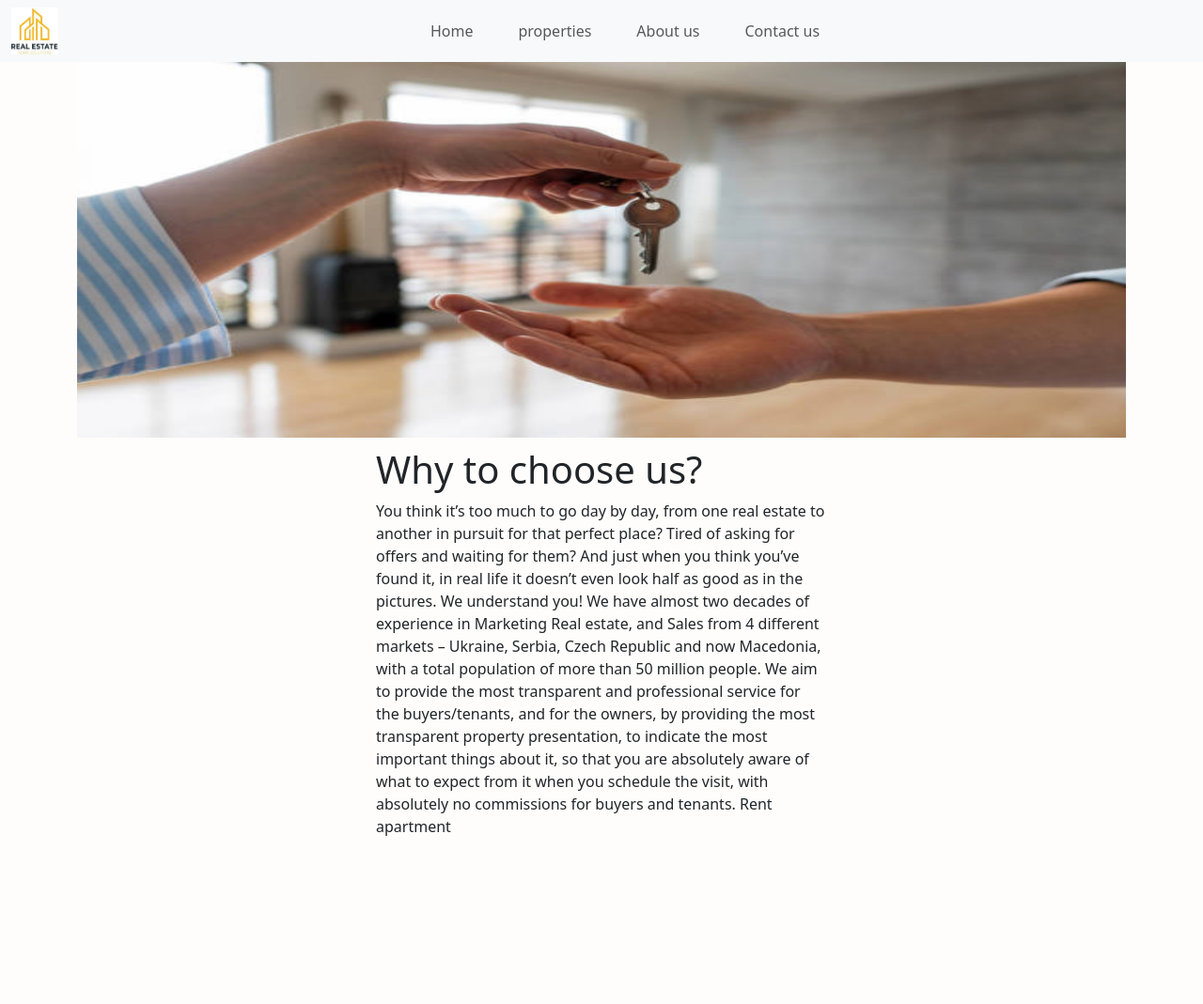
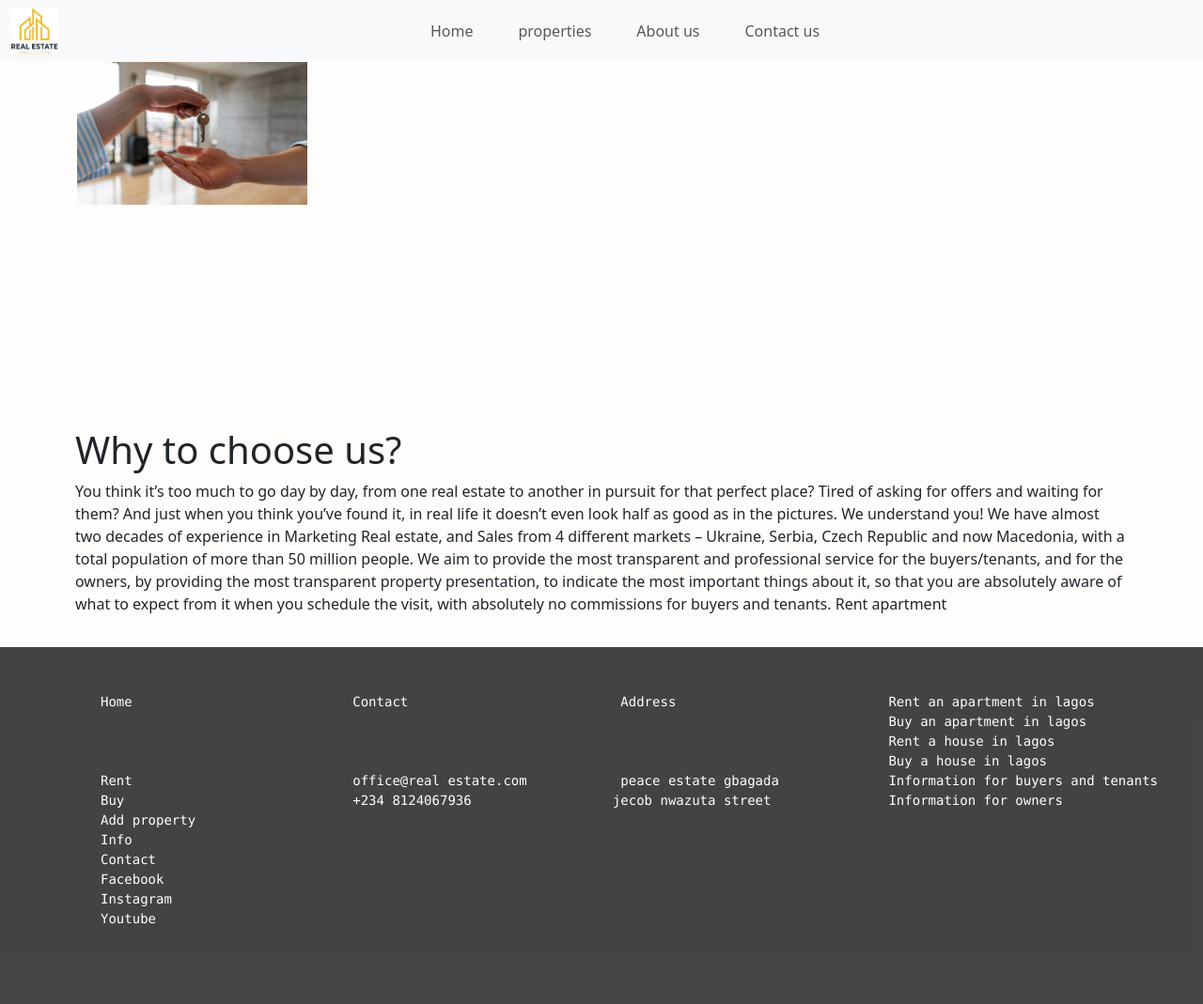
Before and after one commit to preciousabaah/real-estate-website, a plain HTML site: page more-info.html in a window 1280 px wide. Shown: the top 1069 px of the page at 94% size. Drawn offline with nearby package versions, Linux system fonts and the light colour scheme.

Commit message:
i made a changes in mor-info.html

```diff
--- a/more-info.html
+++ b/more-info.html
@@ -41,13 +41,14 @@
 
 
   <div class="container">
-    <div class="row">
-      <img src="images/img6.jpg" style="height: 400px;width: 100%;">
-    </div>
-  </div>
+   <div class="row">
+      <div>
+      <img src="images/img6.jpg" class="img-fluid" style="height: 40%;width: auto;">
+     </div>
 
-  <div class=" Why-choose">
-    <div>
+
+
+     <div class=" Why-choose">
       <h1>Why to choose us?</h1>
       <p>You think it’s too much to go day by day, from one real estate to another in pursuit for
         that perfect place? Tired of asking for offers and waiting for them? And just when you think
@@ -61,10 +62,11 @@
         property presentation, to indicate the most important things about it, so that you are absolutely aware of what
         to
         expect from
-        it when you schedule the visit, with absolutely no commissions for buyers and tenants. Rent apartment</p>
+        it when you schedule the visit, with absolutely no commissions for buyers and tenants. Rent apartment
+      </p>
+    </div>
     </div>
   </div>
-
 
 
 
--- a/mystyle.css
+++ b/mystyle.css
@@ -101,7 +101,7 @@ body{
         border: none solid;
         border-radius: 20px;
         padding: 10px;
-        height: 600px;
-        width: 500px;
+        height: 60%;
+        width: auto;
        margin: auto;
     }
```
